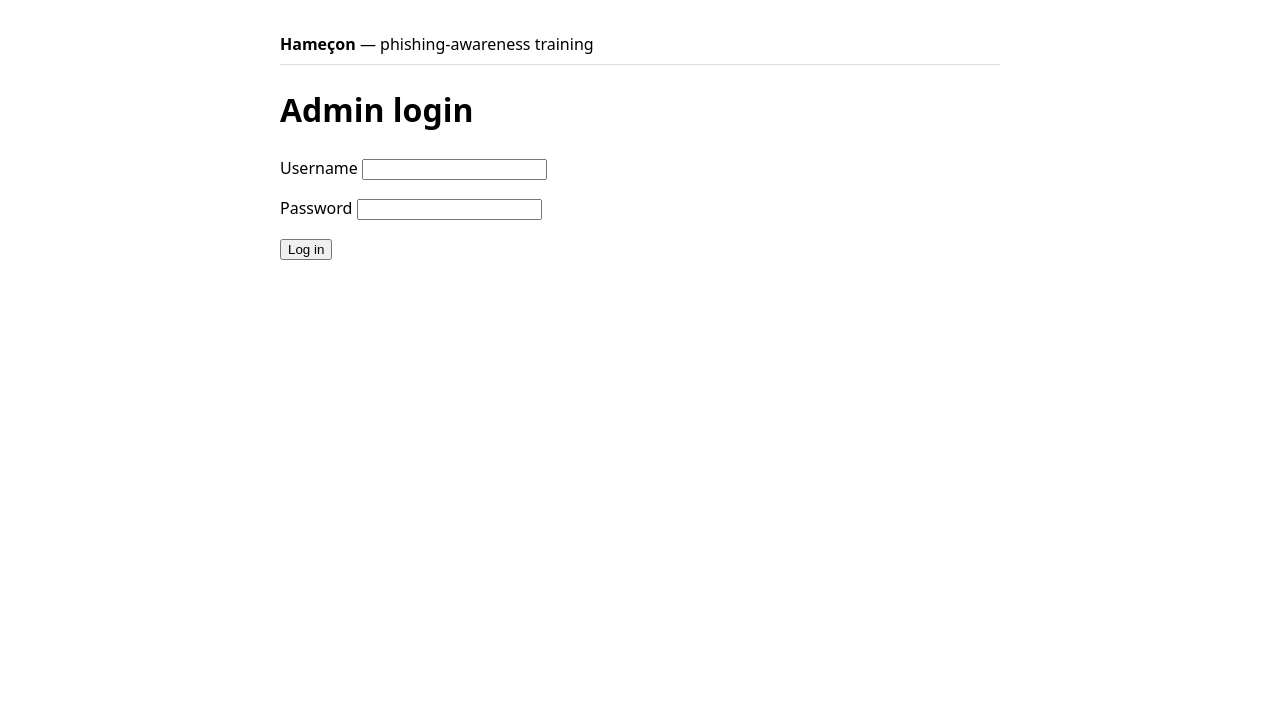
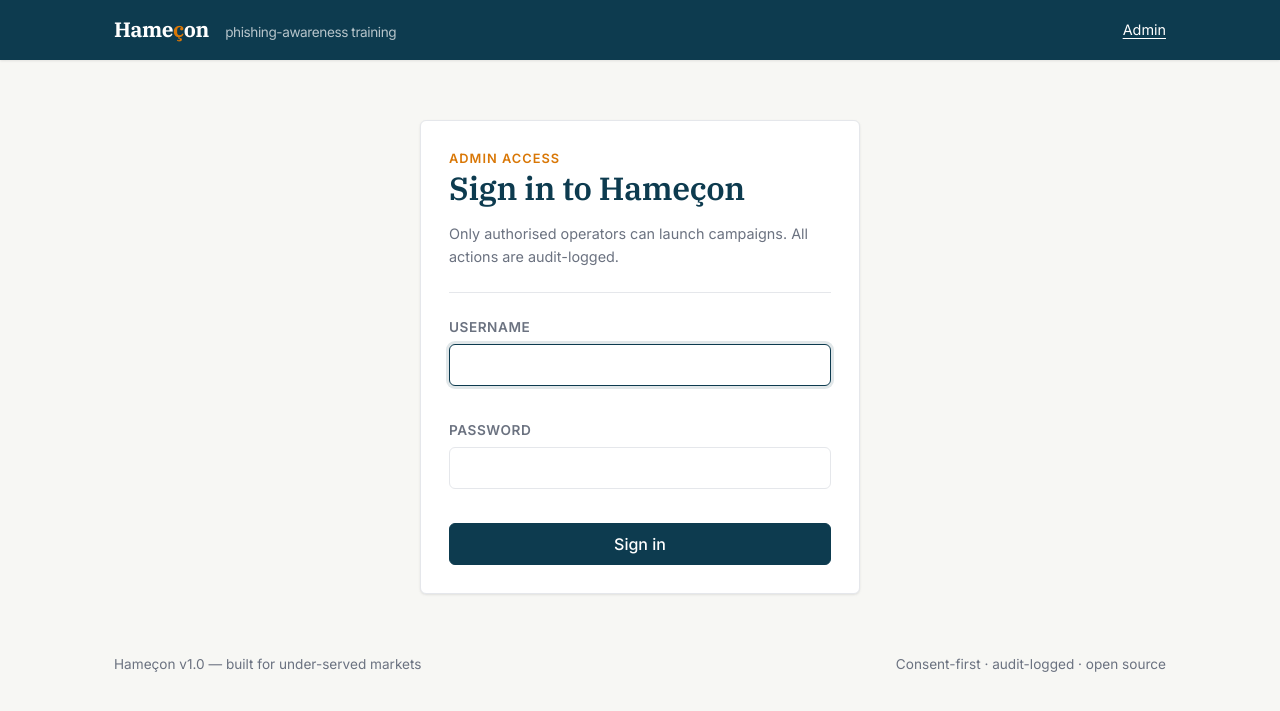
Before and after one commit to AGUNGOZICHUKWU/hamecon, a Flask app: page /auth/login in a window 1280 px wide. Shown: the top 711 px of the page. Run offline with Flask 3, Linux system fonts and the light colour scheme.

Commit message:
feat(ui): professional palette, branded layout, serif headings

```diff
--- /dev/null
+++ b/app/static/css/style.css
@@ -0,0 +1,195 @@
+/* === Hameçon design tokens ============================================ */
+/* CSS variables let us change every colour in one place later. */
+:root {
+  --primary:        #0d3b4f;   /* deep petrol blue — security, trust */
+  --primary-hover:  #134558;
+  --accent:         #d97706;   /* warm amber — the fishhook glow */
+  --bg:             #f7f7f4;   /* warm off-white background */
+  --surface:        #ffffff;   /* cards, forms */
+  --text:           #1a1a1a;
+  --muted:          #6b7280;
+  --border:         #e5e7eb;
+  --success:        #059669;
+  --danger:         #dc2626;
+  --radius:         6px;
+  --shadow:         0 1px 3px rgba(0,0,0,.06), 0 1px 2px rgba(0,0,0,.04);
+  --shadow-lg:      0 10px 25px rgba(0,0,0,.08);
+  --max-width:      1100px;
+}
+
+/* === Base ============================================================== */
+* { box-sizing: border-box; }
+html, body { margin: 0; padding: 0; }
+body {
+  font-family: 'Inter', -apple-system, BlinkMacSystemFont, 'Segoe UI', sans-serif;
+  background: var(--bg);
+  color: var(--text);
+  line-height: 1.55;
+  -webkit-font-smoothing: antialiased;
+}
+
+h1, h2, h3 {
+  /* serif headings break the AI-generic sans-only look */
+  font-family: 'IBM Plex Serif', Georgia, 'Times New Roman', serif;
+  font-weight: 600;
+  letter-spacing: -0.01em;
+  line-height: 1.2;
+  color: var(--primary);
+}
+h1 { font-size: 2rem;   margin: 0 0 .5em; }
+h2 { font-size: 1.4rem; margin: 1.5em 0 .5em; }
+
+a { color: var(--primary); text-decoration: underline; text-underline-offset: 3px; }
+a:hover { color: var(--accent); }
+
+/* === Top navigation =================================================== */
+.topbar {
+  background: var(--primary);
+  color: #fff;
+  padding: 14px 0;
+  box-shadow: var(--shadow);
+}
+.topbar-inner {
+  max-width: var(--max-width);
+  margin: 0 auto;
+  padding: 0 24px;
+  display: flex;
+  justify-content: space-between;
+  align-items: center;
+}
+.brand {
+  font-family: 'IBM Plex Serif', Georgia, serif;
+  font-size: 1.3rem;
+  font-weight: 700;
+  color: #fff;
+  text-decoration: none;
+  letter-spacing: -.02em;
+}
+.brand .hook { color: var(--accent); }  /* the ç gets the amber accent */
+.brand-tagline {
+  color: rgba(255,255,255,.7);
+  font-family: 'Inter', sans-serif;
+  font-size: .85rem;
+  margin-left: 12px;
+  font-weight: 400;
+}
+.nav-user { font-size: .9rem; color: rgba(255,255,255,.85); }
+.nav-user a { color: #fff; }
+
+/* === Main container =================================================== */
+.container {
+  max-width: var(--max-width);
+  margin: 32px auto;
+  padding: 0 24px;
+}
+
+/* === Cards & surfaces ================================================= */
+.card {
+  background: var(--surface);
+  border: 1px solid var(--border);
+  border-radius: var(--radius);
+  box-shadow: var(--shadow);
+  padding: 28px;
+  margin-bottom: 24px;
+}
+.card-narrow {
+  max-width: 440px;
+  margin: 60px auto;
+}
+
+/* === Flash messages =================================================== */
+.flash {
+  padding: 12px 16px;
+  border-radius: var(--radius);
+  margin-bottom: 16px;
+  border-left: 4px solid var(--primary);
+  background: #eef4f7;
+  font-size: .95rem;
+}
+.flash-error   { border-color: var(--danger);  background: #fef2f2; }
+.flash-success { border-color: var(--success); background: #ecfdf5; }
+
+/* === Forms ============================================================ */
+.field { margin-bottom: 18px; }
+.field label {
+  display: block;
+  font-size: .85rem;
+  font-weight: 600;
+  color: var(--muted);
+  margin-bottom: 6px;
+  text-transform: uppercase;
+  letter-spacing: .04em;
+}
+.field input[type=text],
+.field input[type=email],
+.field input[type=password],
+.field input[type=url],
+.field textarea,
+.field select {
+  width: 100%;
+  padding: 10px 12px;
+  font-size: 1rem;
+  font-family: inherit;
+  border: 1px solid var(--border);
+  border-radius: var(--radius);
+  background: #fff;
+  color: var(--text);
+  transition: border-color .15s, box-shadow .15s;
+}
+.field input:focus,
+.field textarea:focus,
+.field select:focus {
+  outline: none;
+  border-color: var(--primary);
+  box-shadow: 0 0 0 3px rgba(13,59,79,.12);
+}
+
+/* === Buttons ========================================================== */
+.btn {
+  display: inline-block;
+  padding: 10px 18px;
+  font-size: 1rem;
+  font-weight: 500;
+  font-family: inherit;
+  border: 1px solid var(--primary);
+  background: var(--primary);
+  color: #fff;
+  border-radius: var(--radius);
+  cursor: pointer;
+  text-decoration: none;
+  transition: background .15s, border-color .15s;
+}
+.btn:hover { background: var(--primary-hover); border-color: var(--primary-hover); color: #fff; }
+.btn-accent { background: var(--accent); border-color: var(--accent); }
+.btn-accent:hover { background: #b45309; border-color: #b45309; }
+.btn-ghost {
+  background: transparent;
+  color: var(--primary);
+}
+.btn-ghost:hover { background: rgba(13,59,79,.06); color: var(--primary); }
+
+/* === Helpers ========================================================== */
+.muted    { color: var(--muted); font-size: .9rem; }
+.eyebrow  { color: var(--accent); font-size: .8rem; font-weight: 600; text-transform: uppercase; letter-spacing: .08em; }
+.divider  { height: 1px; background: var(--border); margin: 24px 0; border: 0; }
+.stack    { display: flex; flex-direction: column; gap: 16px; }
+.row      { display: flex; gap: 16px; flex-wrap: wrap; }
+
+/* === Footer =========================================================== */
+.footer {
+  max-width: var(--max-width);
+  margin: 48px auto 24px;
+  padding: 0 24px;
+  color: var(--muted);
+  font-size: .85rem;
+  display: flex;
+  justify-content: space-between;
+}
+
+/* === Mobile ========================================================== */
+@media (max-width: 600px) {
+  .container { margin: 16px auto; }
+  .card { padding: 18px; }
+  .card-narrow { margin: 20px auto; }
+  h1 { font-size: 1.6rem; }
+}
--- a/app/templates/auth/login.html
+++ b/app/templates/auth/login.html
@@ -1,10 +1,24 @@
 {% extends "base.html" %}
-{% block title %}Login - Hameçon{% endblock %}
+{% block title %}Sign in · Hameçon{% endblock %}
+
 {% block content %}
-  <h1>Admin login</h1>
-  <form method="post">
-    <p><label>Username <input name="username" required></label></p>
-    <p><label>Password <input name="password" type="password" required></label></p>
-    <p><button type="submit">Log in</button></p>
+<div class="card card-narrow">
+  <div class="eyebrow">Admin access</div>
+  <h1>Sign in to Hameçon</h1>
+  <p class="muted">Only authorised operators can launch campaigns. All actions are audit-logged.</p>
+
+  <hr class="divider">
+
+  <form method="post" class="stack">
+    <div class="field">
+      <label for="username">Username</label>
+      <input id="username" name="username" type="text" required autofocus>
+    </div>
+    <div class="field">
+      <label for="password">Password</label>
+      <input id="password" name="password" type="password" required>
+    </div>
+    <button class="btn" type="submit">Sign in</button>
   </form>
+</div>
 {% endblock %}
--- a/app/templates/base.html
+++ b/app/templates/base.html
@@ -2,18 +2,49 @@
 <html lang="en">
 <head>
   <meta charset="utf-8">
+  <meta name="viewport" content="width=device-width, initial-scale=1">
   <title>{% block title %}Hameçon{% endblock %}</title>
-  <style>
-    body { font-family: system-ui, sans-serif; max-width: 720px; margin: 2em auto; padding: 0 1em; line-height: 1.5; }
-    header { border-bottom: 1px solid #ddd; padding-bottom: .5em; margin-bottom: 1em; }
-    .flash { padding: .5em 1em; background: #eef; border-left: 3px solid #66c; margin: 1em 0; }
-  </style>
+
+  {# Google Fonts: Inter for body, IBM Plex Serif for headings.
+     They make the page look intentional, not auto-generated. #}
+  <link rel="preconnect" href="https://fonts.googleapis.com">
+  <link rel="preconnect" href="https://fonts.gstatic.com" crossorigin>
+  <link href="https://fonts.googleapis.com/css2?family=Inter:wght@400;500;600&family=IBM+Plex+Serif:wght@500;600;700&display=swap" rel="stylesheet">
+
+  {# Our stylesheet, served by Flask's static folder. #}
+  <link rel="stylesheet" href="{{ url_for('static', filename='css/style.css') }}">
 </head>
 <body>
-<header><strong>Hameçon</strong> &mdash; phishing-awareness training</header>
-{% with messages = get_flashed_messages(with_categories=true) %}
-  {% for cat, msg in messages %}<div class="flash">{{ msg }}</div>{% endfor %}
-{% endwith %}
-{% block content %}{% endblock %}
+
+  {# Top navigation. The "ç" gets the amber accent — small visual signature. #}
+  <nav class="topbar">
+    <div class="topbar-inner">
+      <a href="{{ url_for('index') }}" class="brand">
+        Hame<span class="hook">ç</span>on
+        <span class="brand-tagline">phishing-awareness training</span>
+      </a>
+      <div class="nav-user">
+        {# Once auth is real (Day 6) we will show the logged-in username here. #}
+        <a href="{{ url_for('auth.login') }}">Admin</a>
+      </div>
+    </div>
+  </nav>
+
+  <main class="container">
+    {# Flash messages — categories include 'info', 'error', 'success' #}
+    {% with messages = get_flashed_messages(with_categories=true) %}
+      {% for category, msg in messages %}
+        <div class="flash flash-{{ category }}">{{ msg }}</div>
+      {% endfor %}
+    {% endwith %}
+
+    {% block content %}{% endblock %}
+  </main>
+
+  <footer class="footer">
+    <div>Hameçon v1.0 — built for under-served markets</div>
+    <div>Consent-first · audit-logged · open source</div>
+  </footer>
+
 </body>
 </html>
```
Also changed, not shown: app/templates/admin/dashboard.html (+31 -9 lines).
